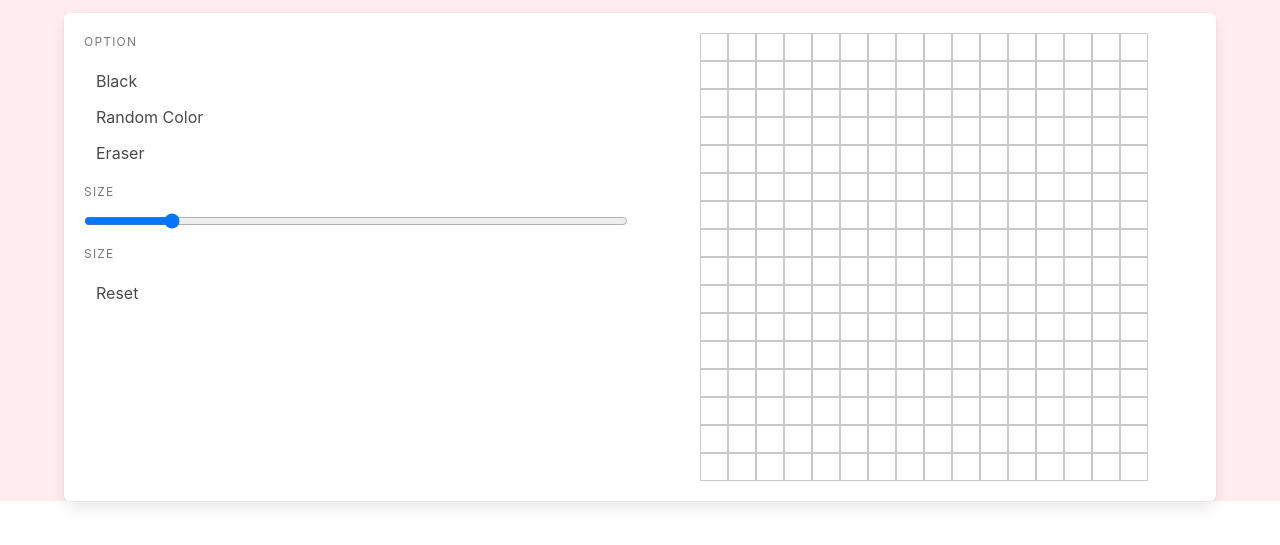
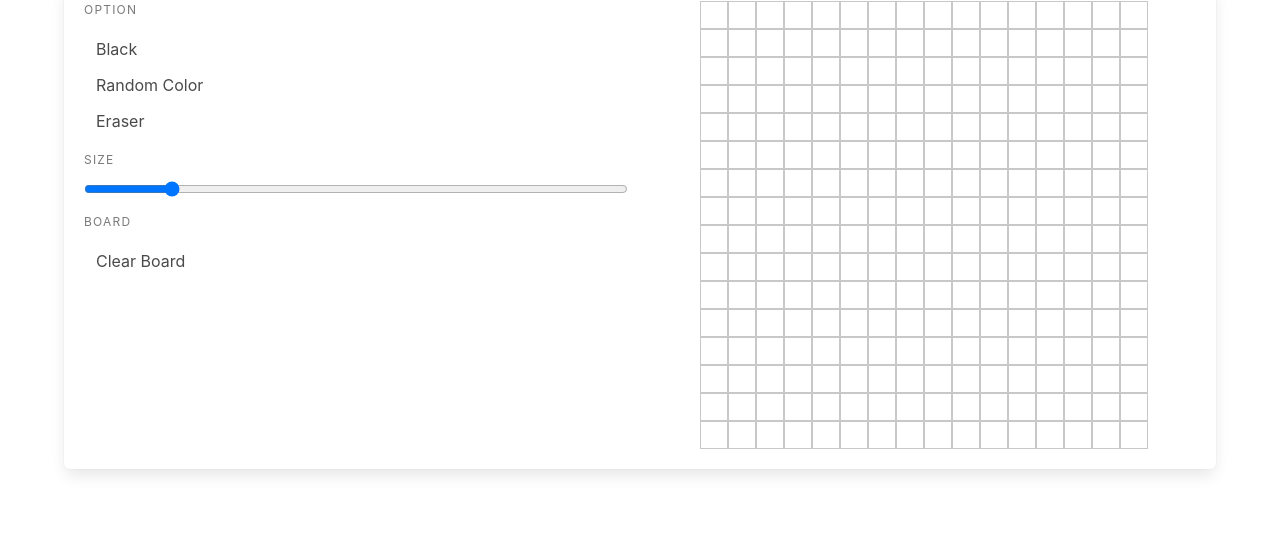
Before and after one commit to itsbbgawara/etch-a-sketch, a plain HTML site: page index.html in a window 1280 px wide. Shown: the part 95-640 px from the top of the page. Drawn offline with nearby package versions, Linux system fonts and the light colour scheme.

Commit message:
minor changes

```diff
--- a/index.html
+++ b/index.html
@@ -7,8 +7,8 @@
     <link rel="stylesheet" href="./css/style.css">
     <title>Etch-A-Sketch</title>
 </head>
-<body class="has-background-danger-light">
-    <div class="container pt-6">
+<body class="">
+    <div class="container pt-4">
         <p class="title has-text-centered has-text-weight-bold">
             ETCH A SKETCH
         </p>
@@ -33,10 +33,10 @@
                             </li>
                         </ul>
                         <p class="menu-label">
-                            Size
+                            Board
                         </p>
                         <ul class="menu-list">
-                            <li><a id="reset" class="reset-btn">Reset</a></li>
+                            <li><a id="reset" class="button-active">Clear Board</a></li>
                         </ul>
                     </aside>
                 </div>
@@ -46,14 +46,6 @@
             </div>
         </div>
     </div>
-    <!--<button id="default" class="button">Black</button>
-    <button id="randoms" class="button">Random Color</button>
-    <button id="eraser" class="button">Eraser</button>
-    <button id="reset" class="button">Reset</button>
-    <div class="slider">
-        <input type="range" value="16" min="1" max="100" id="grid-size" />
-    </div>
-    <div class="canvas"></div>-->
     <script src="./js/etch-a-sketch.js"></script>
 </body>
 </html>
```
